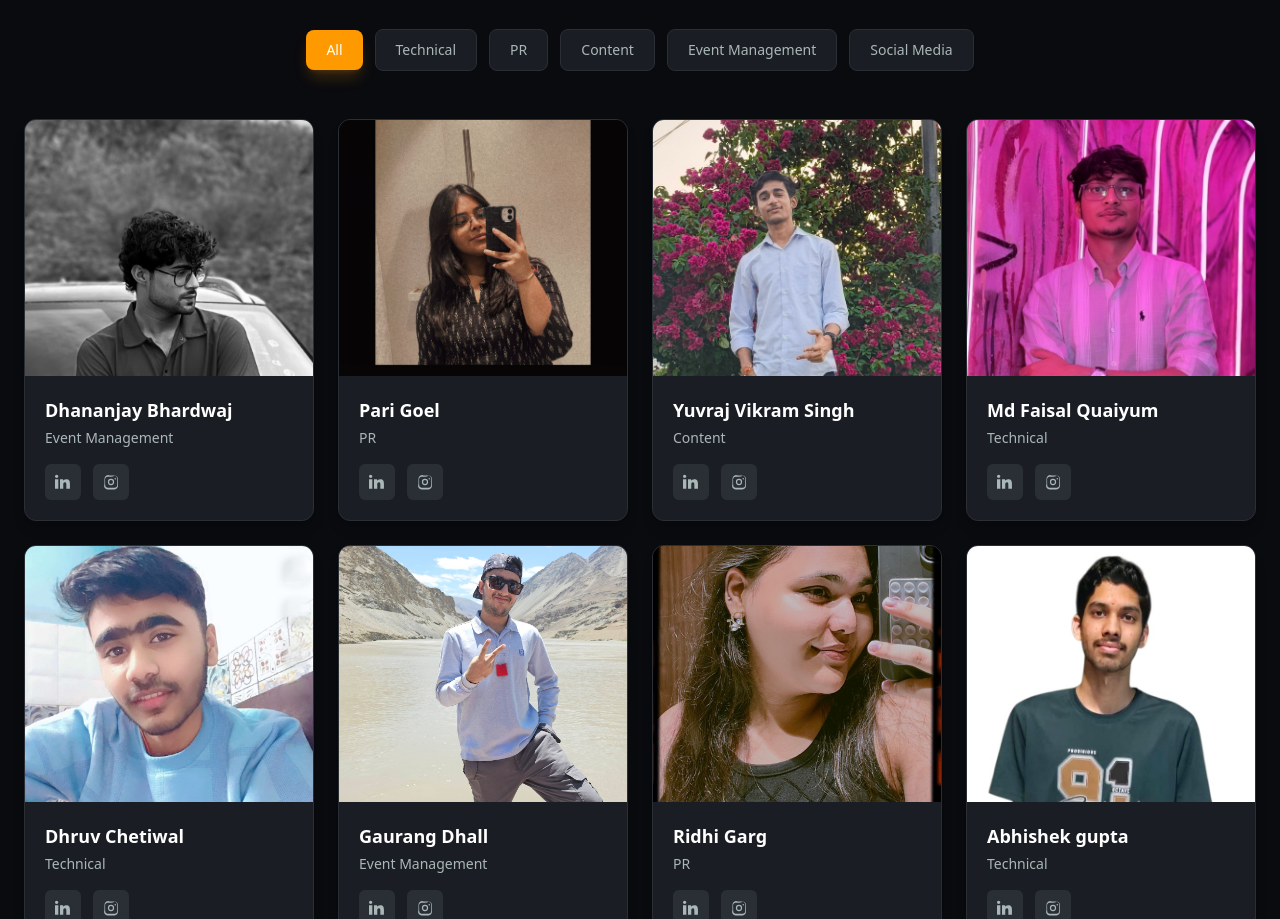
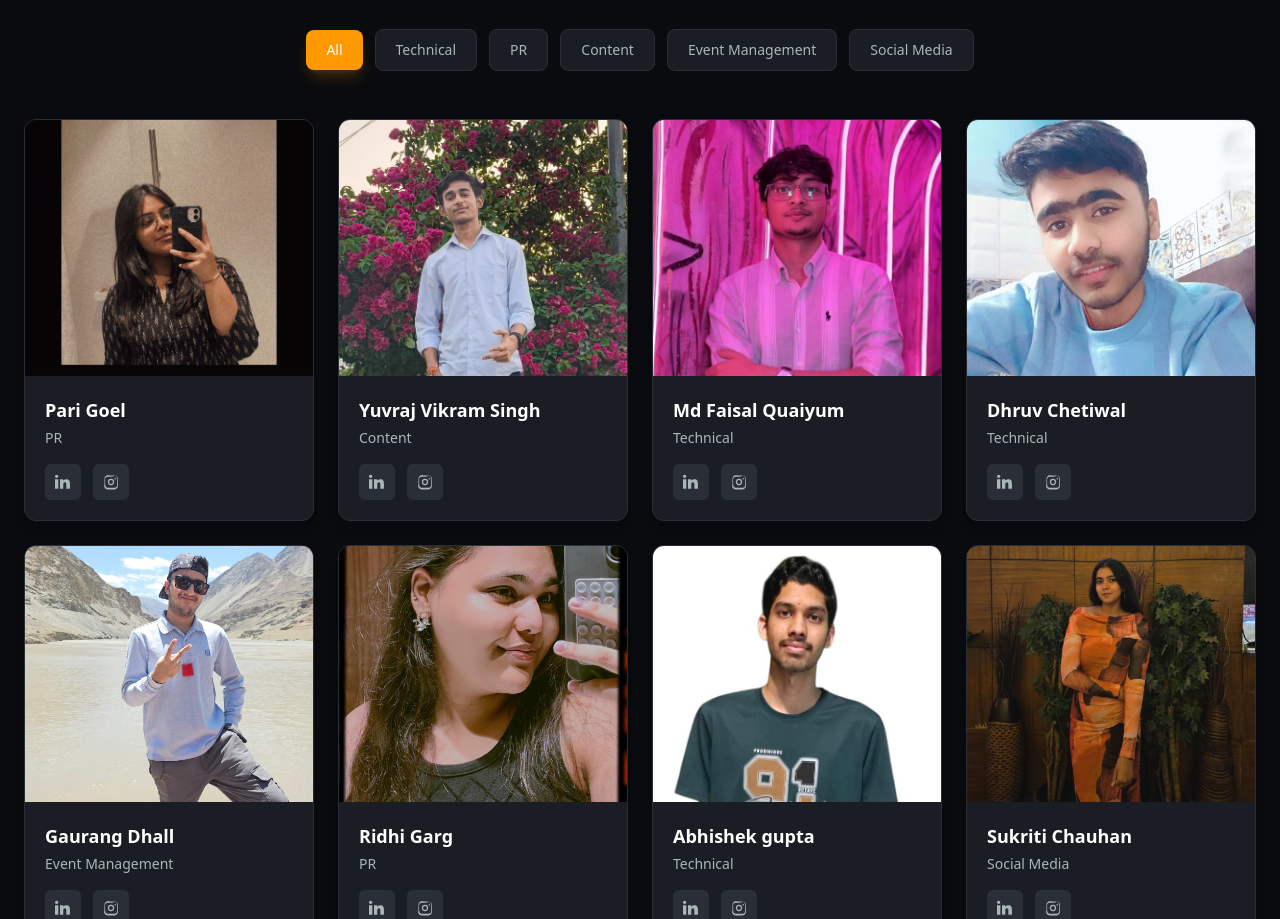
Before and after one commit to faisalquaiyum/aws-x-mait, a React (Vite) app: page /teams in a window 1280 px wide. Shown: the part 1326-2245 px from the top of the page. Built offline with nearby package versions, Linux system fonts and the light colour scheme; no server answers.

Commit message:
updated teams

```diff
--- a/src/pages/Teams.jsx
+++ b/src/pages/Teams.jsx
@@ -37,17 +37,17 @@ const coreTeam = [
 
 // Regular Team Members
 const sampleTeam = [
-  {
-    id: 1,
-    name: "Dhananjay Bhardwaj",
-    role: "Event Management ",
-    img: "images/event/JayBhardwaj.jpg",
-    socials: {
-      linkedin: "https://www.linkedin.com/in/dhananjay-bhardwaj-69775528a/",
-      instagram: "https://www.instagram.com/jayybhardwaj.__/",
-    },
-    group: "Event Management",
-  },
+  // {
+  //   id: 1,
+  //   name: "Dhananjay Bhardwaj",
+  //   role: "Event Management ",
+  //   img: "images/event/JayBhardwaj.jpg",
+  //   socials: {
+  //     linkedin: "https://www.linkedin.com/in/dhananjay-bhardwaj-69775528a/",
+  //     instagram: "https://www.instagram.com/jayybhardwaj.__/",
+  //   },
+  //   group: "Event Management",
+  // },
   {
     id: 2,
     name: "Pari Goel",
@@ -142,7 +142,7 @@ const sampleTeam = [
       instagram:
         "https://www.instagram.com/sukriti_95?igsh=MW8wODhzZWoyamkzNw==",
     },
-    group: "Social",
+    group: "Social Media",
   },
   {
     id: 10,
@@ -165,7 +165,7 @@ const sampleTeam = [
       instagram:
         "https://www.instagram.com/shashwxt_k?igsh=a2Ixa3hzZzRiY2U1&utm_source=qr",
     },
-    group: "Social",
+    group: "Social Media",
   },
   {
     id: 12,
```
